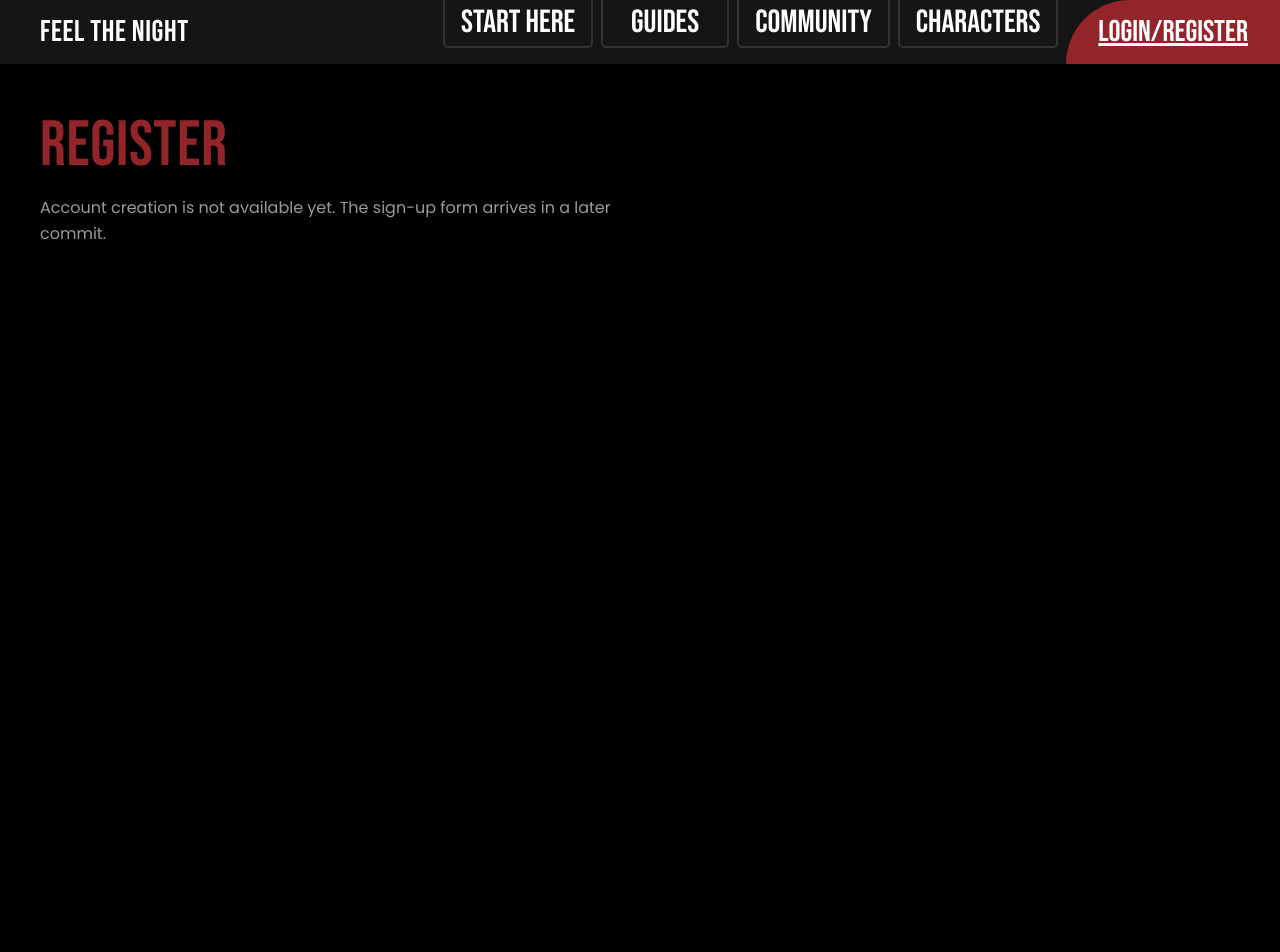
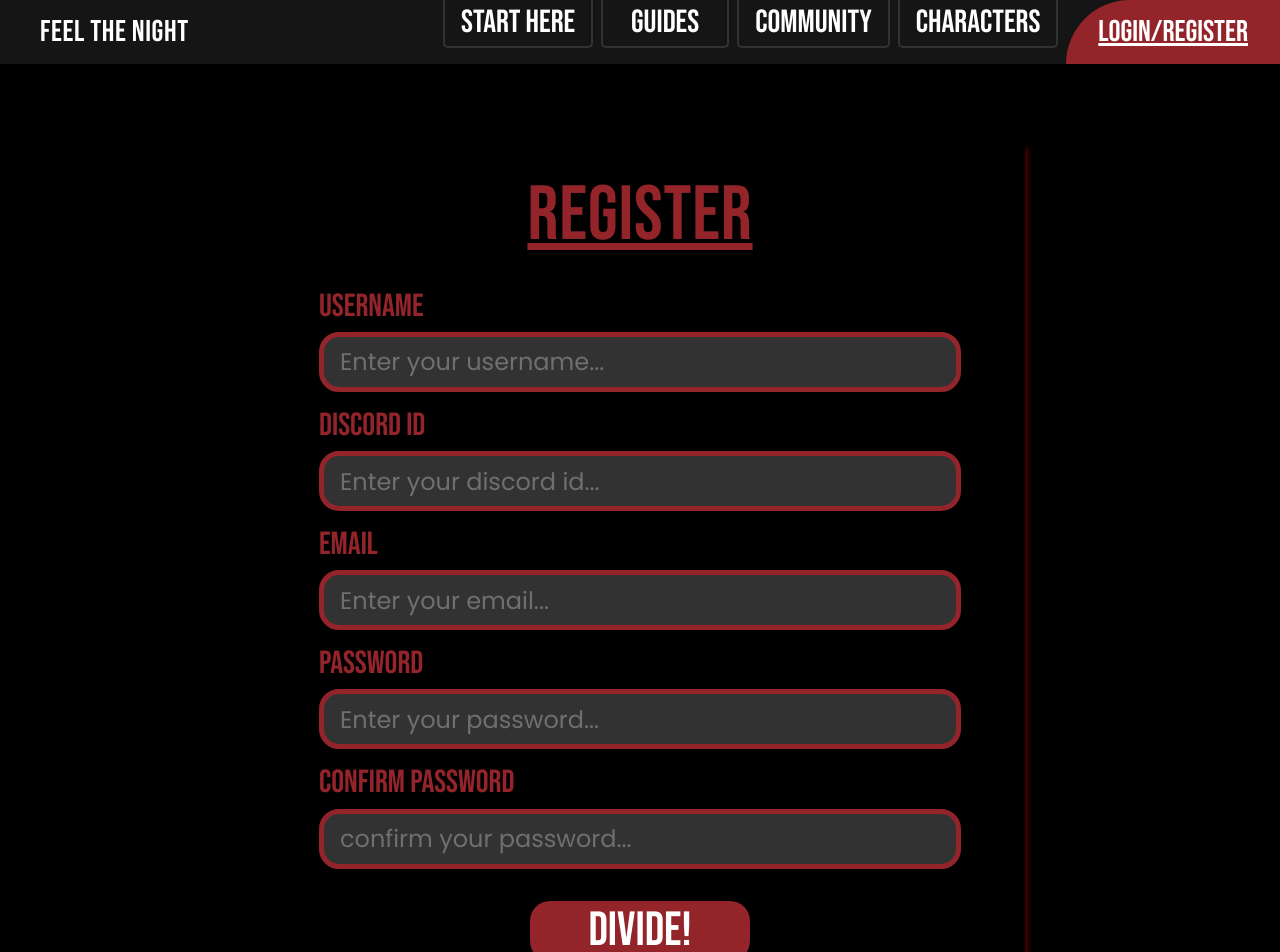
Before and after one commit to Feel-The-Night/Feel-The-Night-Frontend, a React (Vite) app: page /register in a window 1280 px wide. Shown: the top 952 px of the page. Before the commit the page ends 800 px from the top, so only its background shows below. Built offline with nearby package versions, Linux system fonts and the light colour scheme.

Commit message:
feat: implement register form ui

```diff
--- /dev/null
+++ b/src/pages/Register/Register.module.css
@@ -0,0 +1,54 @@
+/* Register - Figma node 117:31 (panel 770x923, node 117:33) */
+
+.page {
+  display: flex;
+  justify-content: center;
+  padding-block: var(--space-8);
+}
+
+.panel {
+  display: flex;
+  flex-direction: column;
+  gap: var(--space-8);
+  width: 100%;
+  max-width: 770px;
+  padding: var(--space-8) clamp(var(--space-4), 5vw, 125px);
+  border-radius: var(--radius-sm);
+  background-color: var(--color-bg);
+  box-shadow: var(--shadow-panel);
+}
+
+.title {
+  margin: 0;
+  font-size: clamp(3rem, 6vw, var(--font-size-display-sm));
+  text-align: center;
+  text-transform: uppercase;
+  text-decoration: underline;
+}
+
+.fields {
+  display: flex;
+  flex-direction: column;
+  gap: var(--space-4);
+}
+
+.submit {
+  align-self: center;
+  min-width: 220px;
+  height: 60px;
+  padding-inline: var(--space-6);
+  border: none;
+  border-radius: var(--radius-lg);
+  background-color: var(--color-accent);
+  font-family: var(--font-display);
+  font-size: var(--font-size-section);
+  line-height: 1;
+  text-transform: uppercase;
+  color: var(--color-text);
+  cursor: pointer;
+  transition: background-color var(--transition-fast);
+}
+
+.submit:hover {
+  background-color: var(--color-accent-dark);
+}
--- a/src/pages/Register/Register.tsx
+++ b/src/pages/Register/Register.tsx
@@ -1,10 +1,61 @@
+import RegisterField from './RegisterField'
+import styles from './Register.module.css'
+
+const fields = [
+  {
+    id: 'username',
+    label: 'Username',
+    placeholder: 'Enter your username...',
+    autoComplete: 'username',
+  },
+  {
+    id: 'discord-id',
+    label: 'discord id',
+    placeholder: 'Enter your discord id...',
+  },
+  {
+    id: 'email',
+    label: 'email',
+    placeholder: 'Enter your email...',
+    type: 'email' as const,
+    autoComplete: 'email',
+  },
+  {
+    id: 'password',
+    label: 'password',
+    placeholder: 'Enter your password...',
+    type: 'password' as const,
+    autoComplete: 'new-password',
+  },
+  {
+    id: 'confirm-password',
+    label: 'confirm password',
+    placeholder: 'confirm your password...',
+    type: 'password' as const,
+    autoComplete: 'new-password',
+  },
+]
+
 export default function Register() {
   return (
-    <section>
-      <h1>Register</h1>
-      <p>
-        Account creation is not available yet. The sign-up form arrives in a later commit.
-      </p>
-    </section>
+    <div className={styles.page}>
+      {/* UI only: submitting is a no-op until the API issue is picked up. */}
+      <form
+        className={styles.panel}
+        onSubmit={(event) => event.preventDefault()}
+      >
+        <h1 className={styles.title}>Register</h1>
+
+        <div className={styles.fields}>
+          {fields.map((field) => (
+            <RegisterField key={field.id} {...field} />
+          ))}
+        </div>
+
+        <button className={styles.submit} type="submit">
+          divide!
+        </button>
+      </form>
+    </div>
   )
 }
--- /dev/null
+++ b/src/pages/Register/RegisterField.module.css
@@ -0,0 +1,36 @@
+/* Register field - Figma node 117:35 (520x60 input, 5px accent border) */
+
+.field {
+  display: flex;
+  flex-direction: column;
+  gap: var(--space-2);
+}
+
+.label {
+  font-family: var(--font-display);
+  font-size: var(--font-size-nav);
+  line-height: 1.1;
+  text-transform: uppercase;
+  color: var(--color-text-accent);
+}
+
+.input {
+  width: 100%;
+  height: 60px;
+  padding-inline: var(--space-4);
+  border: var(--border-width-lg) solid var(--color-accent);
+  border-radius: var(--radius-lg);
+  background-color: var(--color-surface);
+  font-family: var(--font-body);
+  font-size: var(--font-size-title-sm);
+  color: var(--color-text);
+  transition: border-color var(--transition-fast);
+}
+
+.input::placeholder {
+  color: var(--color-text-placeholder);
+}
+
+.input:hover {
+  border-color: var(--color-accent-dark);
+}
--- /dev/null
+++ b/src/pages/Register/RegisterField.tsx
@@ -0,0 +1,33 @@
+import styles from './RegisterField.module.css'
+
+type RegisterFieldProps = {
+  id: string
+  label: string
+  placeholder: string
+  type?: 'text' | 'email' | 'password'
+  autoComplete?: string
+}
+
+export default function RegisterField({
+  id,
+  label,
+  placeholder,
+  type = 'text',
+  autoComplete,
+}: RegisterFieldProps) {
+  return (
+    <div className={styles.field}>
+      <label className={styles.label} htmlFor={id}>
+        {label}
+      </label>
+      <input
+        className={styles.input}
+        id={id}
+        name={id}
+        type={type}
+        placeholder={placeholder}
+        autoComplete={autoComplete}
+      />
+    </div>
+  )
+}
```
